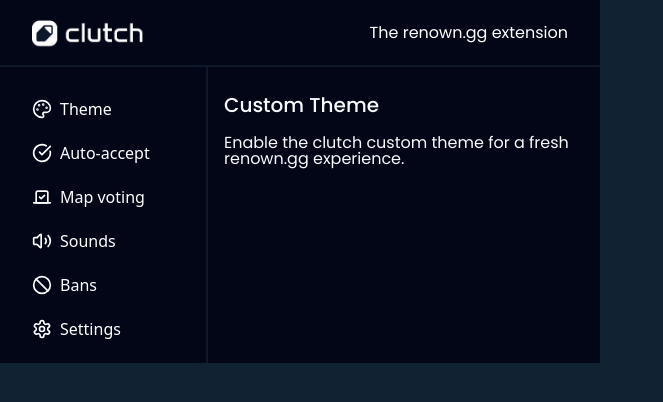
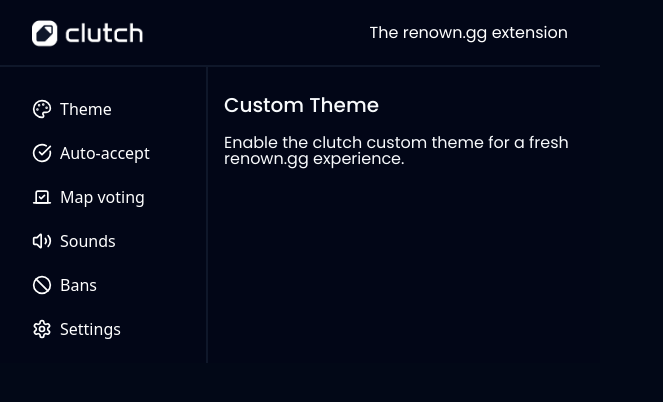
Before and after one commit to renown-clutch/extension, a Svelte app: page / in a window 1280 px wide. Shown: the top 402 px of the page, without its empty margins (0-663 px from the left). Built offline with nearby package versions, Linux system fonts and the light colour scheme.

Commit message:
chore: remove unused body styles from app.css to clean up CSS file

```diff
--- a/src/app.css
+++ b/src/app.css
@@ -76,9 +76,3 @@
     font-family: "Poppins", sans-serif;
   }
 }
-
-body {
-  background-color: #123;
-  min-height: 4000px;
-  min-width: 500px;
-}
```
